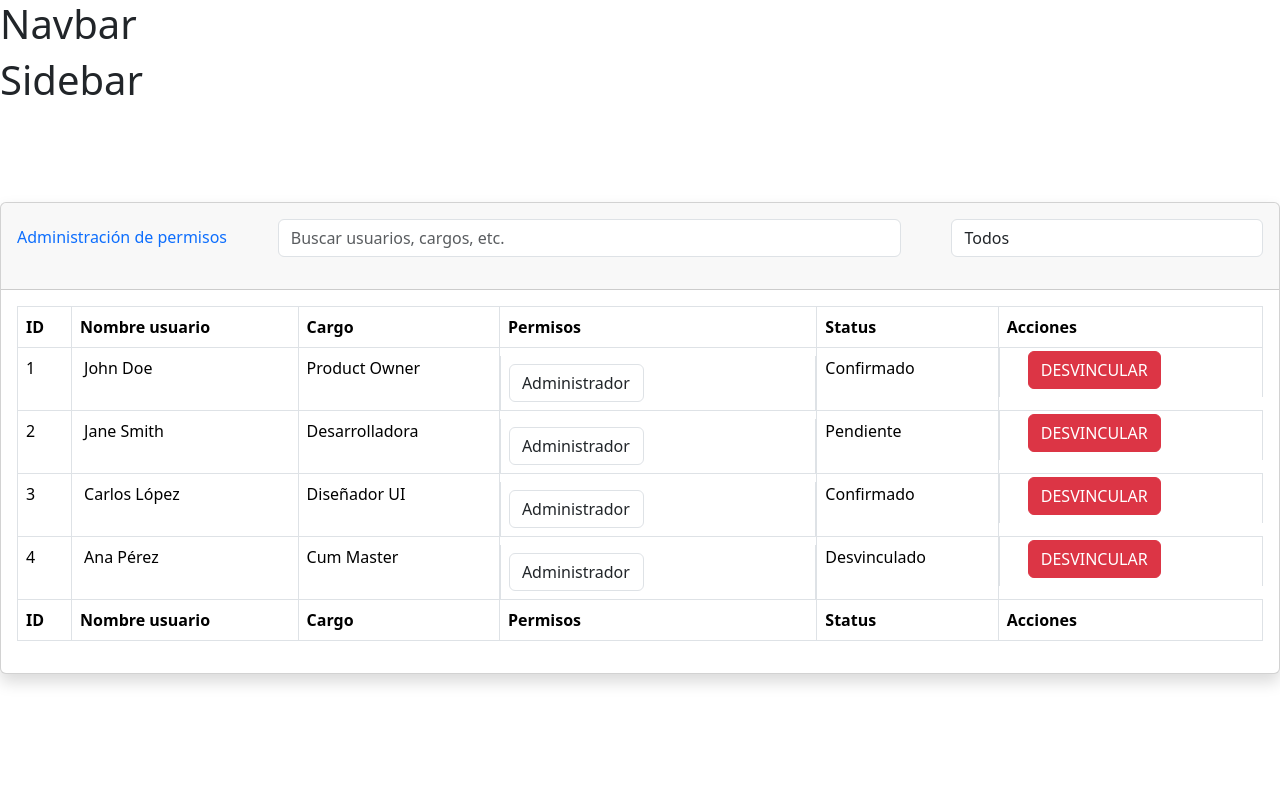
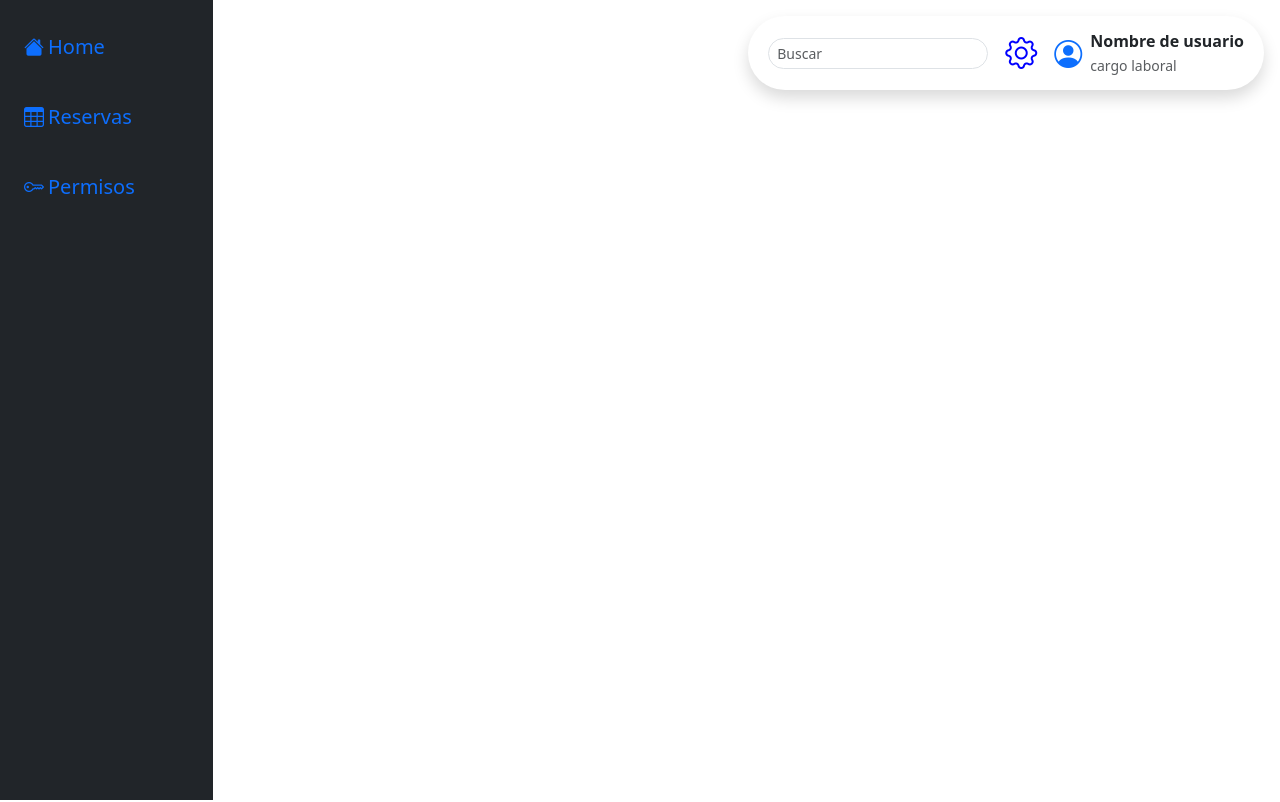
Before and after one commit to BenSLGeneration/pi-desarrollate-2.0, a React (Vite) app: page /administracion in a window 1280 px wide. Shown: the top 802 px of the page. Built offline with nearby package versions, Linux system fonts and the light colour scheme.

Commit message:
navbar y sidebar

```diff
--- a/src/components/Navbar/Navbar.jsx
+++ b/src/components/Navbar/Navbar.jsx
@@ -1,8 +1,34 @@
 const Navbar = () => {
     return (
-        <nav>
-            <h1>Navbar</h1>
-        </nav>
+        <nav className="navbar navbar-expand-lg bg-white shadow rounded-pill p-2 position-absolute top-0 end-0 m-3">
+        <div className="container-fluid">
+            <div className="collapse navbar-collapse" id="navbarContent">
+                {/* Search Form */}
+                <form className="d-flex">
+                    <input
+                        className="form-control form-control-sm rounded-pill me-2"
+                        type="search"
+                        placeholder="Buscar"
+                        aria-label="Buscar"
+                    />
+                </form>
+
+                {/* Settings Button */}
+                <button className="btn btn-sm rounded-pill">
+                    <i className="bi bi-gear" style={{ fontSize: '2rem', color: 'blue' }}></i>
+                </button>
+
+                {/* User Profile */}
+                <div className="d-flex align-items-center ms-2">
+                    <i className="bi bi-person-circle fs-3 text-primary me-2"></i>
+                    <div>
+                        <strong className="d-block">Nombre de usuario</strong>
+                        <small className="text-muted">cargo laboral</small>
+                    </div>
+                </div>
+            </div>
+        </div>
+    </nav>
     );
 };
 
--- a/src/components/Sidebar/Sidebar.jsx
+++ b/src/components/Sidebar/Sidebar.jsx
@@ -1,8 +1,37 @@
 const Sidebar = () => {
     return (
-        <nav>
-            <h1>Sidebar</h1>
-        </nav>
+        <div className="container-fluid">
+      <div className="row flex-nowrap">
+        <div className="col-auto col-md-3 col-xl-2 px-sm-2 px-0 bg-dark">
+
+          <div className="d-flex flex-column align-items-center align-items-sm-start px-3 pt-2 text-white min-vh-100">
+            <a href="/" className="d-flex align-items-center pb-3 mb-md-0 me-md-auto text-white text-decoration-none">
+            </a>
+            <ul className="nav nav-pills flex-column mb-sm-auto mb-0 align-items-center align-items-sm-start" id="menu">
+              <li className="nav-item fs-5 mb-4">
+                <a href="#" className="nav-link align-middle px-0">
+                  <i className="fs-5 bi-house-fill"></i>
+                  <span className="ms-1 d-none d-sm-inline">Home</span>
+                </a>
+              </li>
+              <li className="nav-item fs-5 mb-4">
+                <a href="#" className="nav-link px-0 align-middle">
+                  <i className="fs-5 bi-table"></i>
+                  <span className="ms-1 d-none d-sm-inline">Reservas</span>
+                </a>
+              </li>
+              <li className="nav-item fs-5">
+                <a href="#" className="nav-link px-0 align-middle">
+                  <i className="fs-5 bi-key"></i>
+                  <span className="ms-1 d-none d-sm-inline">Permisos</span>
+                </a>
+              </li>
+            </ul>
+          </div>
+        </div>
+
+      </div>
+    </div>
     );
 };
 
--- a/src/main.jsx
+++ b/src/main.jsx
@@ -3,7 +3,7 @@ import { createRoot } from 'react-dom/client'
 import 'bootstrap/dist/css/bootstrap.min.css';
 import './index.css'
 import App from './App.jsx'
-
+import 'bootstrap-icons/font/bootstrap-icons.css'
 createRoot(document.getElementById('root')).render(
   <StrictMode>
     <App />
```
